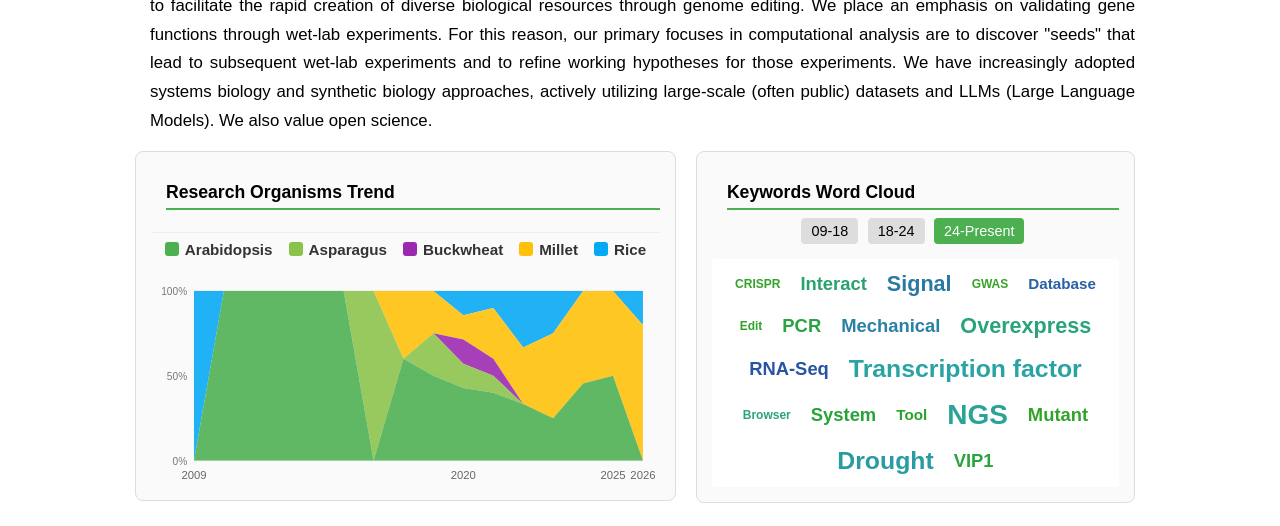
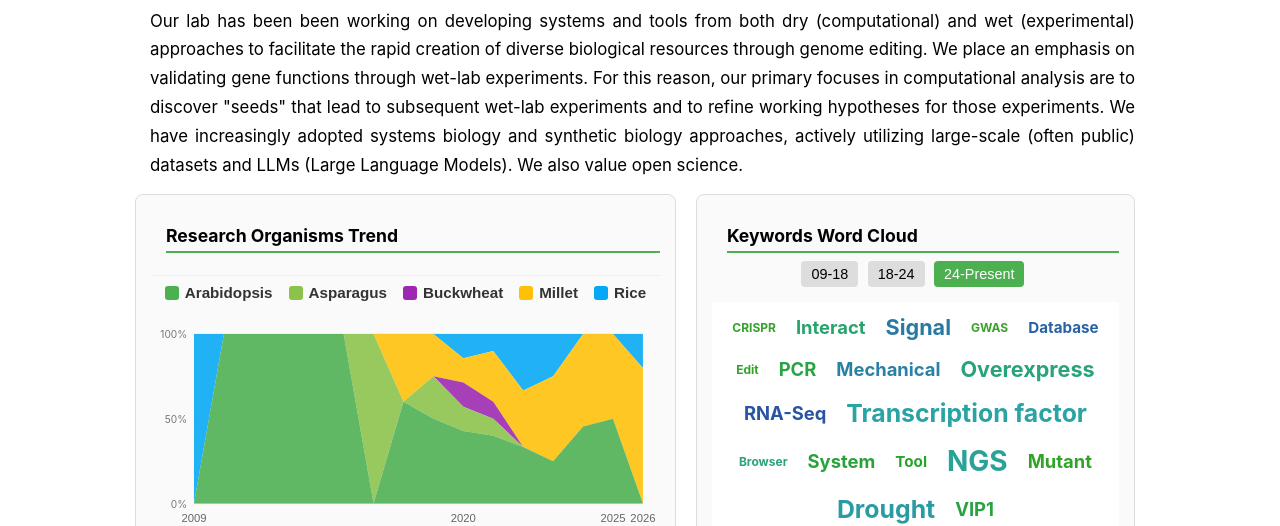
Before and after one commit to tsugama-eng/lgpr, a plain HTML site: page test.html in a window 1280 px wide. Shown: the part 574-1100 px from the top of the page. Drawn offline with Linux system fonts and the light colour scheme.

Commit message:
Update test.html

```diff
--- a/test.html
+++ b/test.html
@@ -7,7 +7,7 @@
   <meta name="description" content="Daisuke Tsugama lab for genomics of plant resources" />
   <meta name="keywords" content="津釜,高野,東京大学,東大,植物,ゲノミクス,ナズナ,アスパラガス,カブ,Brassica rapa,ソバ,ダッタンソバ,チンゲンサイ,ハクサイ,作物,屈性,アスパラ,雌雄,遺伝,ゲノミクス,DNA,核,tsugama,転写因子,タンパク質,tokyo,todai,crop,arabidopsis,asparagus,buckwheat,turnip,gene,genetics,genomics,sex,flower,dioecy,nucleus,nucleus,transcription factor,protein" />
   <meta name="viewport" content="target-densitydpi=device-dpi, width=device-width, initial-scale=1.0, maximum-scale=1.0, minimum-scale=1.0, user-scalable=yes">
-  <link rel="stylesheet" type="text/css" href="style.css" />
+  <link rel="stylesheet" type="text/css" href="style3.css" />
   <link rel="shortcut icon" href="Turnip.jpg">
 
   <!-- スタイルの微調整（ダッシュボード用レイアウト） -->
```
